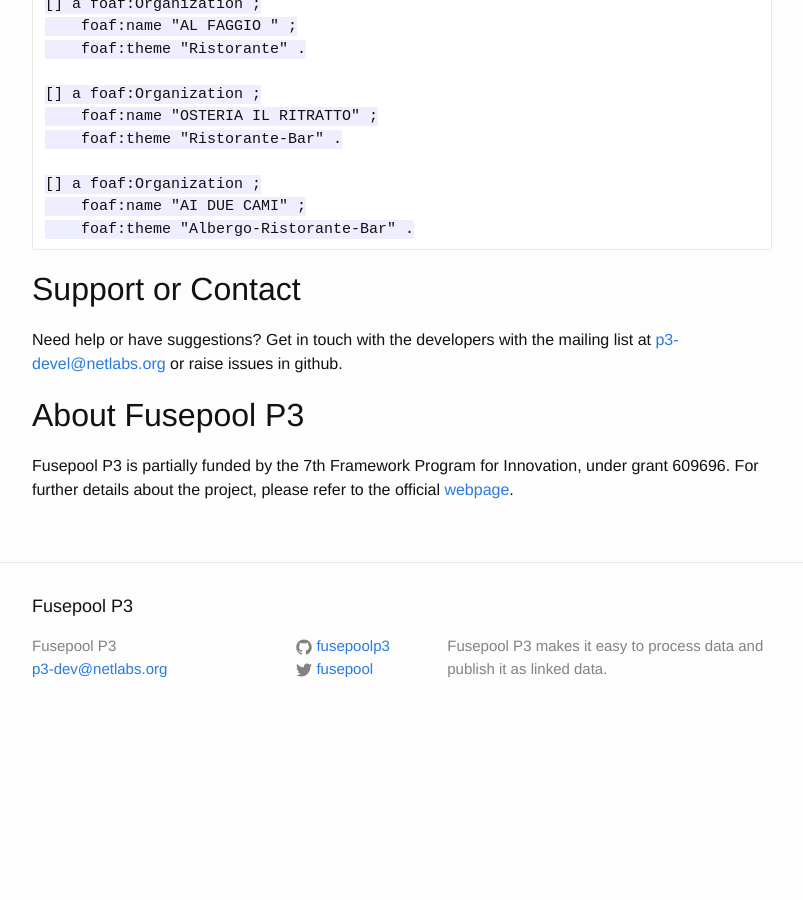
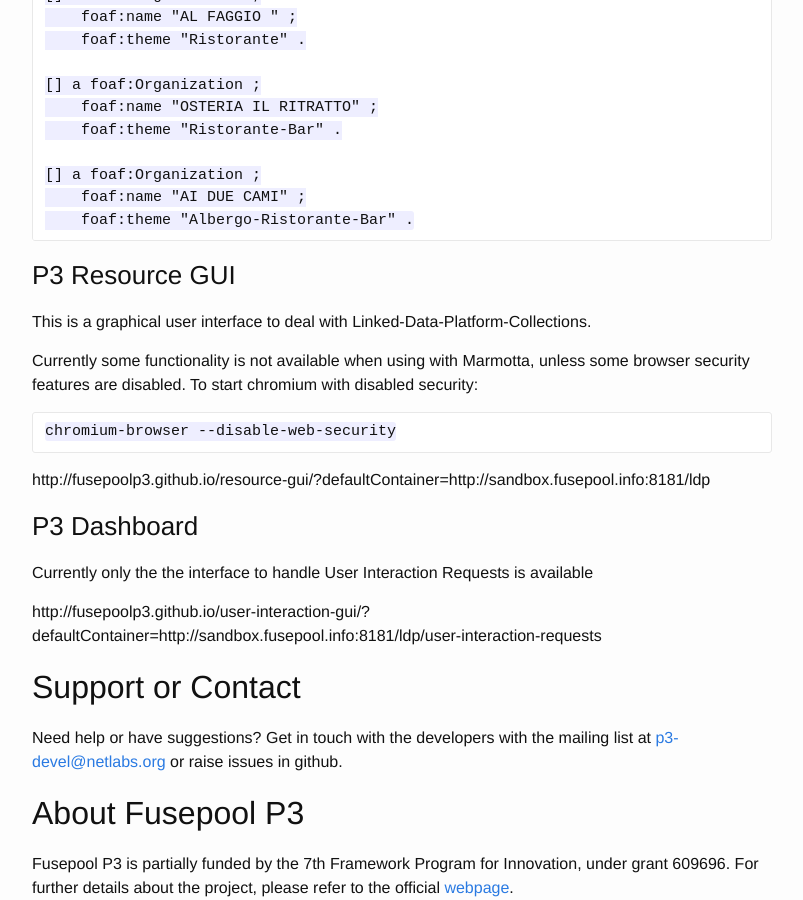
Before and after one commit to fusepoolP3/fusepoolp3.github.io, a Jekyll site: the page built from index.md, in a window 1280 px wide and 900 px high, scrolled down 2559 px. Shown: the whole window, without its empty margins (238-1041 px from the left). Built offline with Jekyll 4.4.1, drawn with Linux system fonts in a browser that asks for light colours; before the commit the page ends 3299 px from its top, so only the background shows below that; some of the changed text lies outside the part shown.

Commit message:
started sections on the UI components

```diff
--- a/index.md
+++ b/index.md
@@ -65,7 +65,7 @@
 
 `curl -X POST -d "Frauds and Swindlings cause significant concerns with regards to Ethics." "http://sandbox.fusepool.info:8192/?taxonomy=http://data.nytimes.com/descriptors.rdf"`
 
-## P3 Batch Refine Transformer
+### P3 Batch Refine Transformer
 
 Get a CSV file describing the osterie of Trentino:
 
@@ -111,6 +111,22 @@
         foaf:name "AI DUE CAMI" ;
         foaf:theme "Albergo-Ristorante-Bar" .
 
+### P3 Resource GUI
+
+This is a graphical user interface to deal with Linked-Data-Platform-Collections.
+
+Currently some functionality is not available when using with Marmotta, unless
+some browser security features are disabled. To start chromium with disabled security:
+
+    chromium-browser --disable-web-security
+
+http://fusepoolp3.github.io/resource-gui/?defaultContainer=http://sandbox.fusepool.info:8181/ldp
+
+### P3 Dashboard
+
+Currently only the the interface to handle User Interaction Requests is available
+
+http://fusepoolp3.github.io/user-interaction-gui/?defaultContainer=http://sandbox.fusepool.info:8181/ldp/user-interaction-requests
 
 ## <a name="support-or-contact"></a>Support or Contact
 
```
Also changed, not shown: other parts of index.md (+1 -1 lines).
